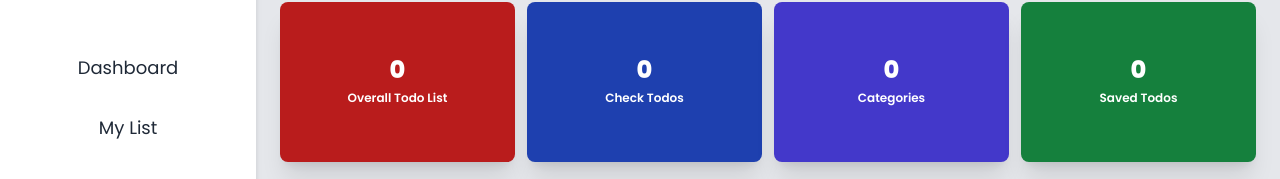
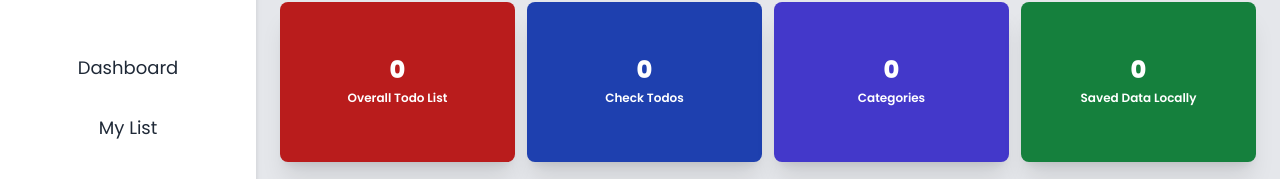
Before and after one commit to ogunwolejo/todo-list, a React (Create React App) app: page / in a window 1280 px wide. Shown: the part 102-281 px from the top of the page. Built offline with nearby package versions, Linux system fonts and the light colour scheme.

Commit message:
update the saved data text and also the category cardcomponent

```diff
--- a/src/common/modal/modal.tsx
+++ b/src/common/modal/modal.tsx
@@ -46,10 +46,6 @@ export const Modal:FC<{open:boolean; close:any; d:ICardData}> = ({open, close, d
                           </p>
                         }
 
-                        <p className="text-sm text-gray-500">
-                          {d.data || 0}
-                        </p>
-
 
                       </div>
                     </div>
--- a/src/component/categor.card.tsx
+++ b/src/component/categor.card.tsx
@@ -5,14 +5,13 @@ import { ICardData } from "../interface/i.cardcategory";
 
 
 
-const CategoryCard:FC<{title:string; data:number; createdAt:Moment; icon:ReactNode; description?:string }> = ({title, data, createdAt, icon, description}) => {
+const CategoryCard:FC<{title:string;  createdAt:Moment; icon:ReactNode; description?:string }> = ({title,  createdAt, icon, description}) => {
     const [openModal, setIsOpenModal] = useState<boolean>(false)
     const openModalHandler = () => {
         setIsOpenModal(true)
     }
     const cardData:ICardData = {
         title: title,
-        data: data,
         createdAt,
         description:!description ? "" : description
     }
@@ -20,7 +19,6 @@ const CategoryCard:FC<{title:string; data:number; createdAt:Moment; icon:ReactNo
         <Fragment>
             <div className={`h-20 md:h-28 md:w-48 w-full border-box drop-shadow-xl border border-transparent bg-white rounded-lg flex flex-row items-center justify-center hover:cursor-pointer`} onClick={openModalHandler}>
                 <div className="flex flex-col items-center p-2">
-                    <div className={`text-lg md:text-2xl font-extrabold self-center text-black`}>{data}</div>
                     <label className={`text-xs md:text-sm my-1 font-semibold font-poppins mx-3 w-full text-center text-[#898989]`}>{title}</label>
                 </div>
             </div>
--- a/src/interface/i.cardcategory.ts
+++ b/src/interface/i.cardcategory.ts
@@ -2,7 +2,6 @@ import { Moment } from "moment";
 
 export interface ICardData {
     title:string;
-    data:number;
     createdAt:Moment;
     description:string;
 }
--- a/src/pages/categories.tsx
+++ b/src/pages/categories.tsx
@@ -97,7 +97,7 @@ const Categories:FC = () => {
                                     <CategoryCard
                                         key={idx}
                                         title={e.title}
-                                        data={7}
+                                        //data={7}
                                         createdAt={e.createdAt}
                                         icon={defaultIcon}
                                     />
--- a/src/pages/dashboard.tsx
+++ b/src/pages/dashboard.tsx
@@ -80,7 +80,7 @@ const Dashboard:FC = () => {
                         <Card1 title="Categories" data={category.length || 0} bgColor="bg-indigo-700" />
                     </div>
                     <div className="">
-                        <Card1 title="Saved Todos" data={savedData} bgColor="bg-green-700" />
+                        <Card1 title="Saved Data Locally" data={savedData} bgColor="bg-green-700" />
                     </div>
                 </div>
 
--- a/src/pages/todo.list.tsx
+++ b/src/pages/todo.list.tsx
@@ -81,7 +81,7 @@ const TodoList:FC = () => {
                         <Card1 title="Current Todos" data={copyTodos.length || 0} bgColor="bg-white" color="text-[#898989]"/>
                     </div>
                     <div className="">
-                        <Card1 title="Todos Saved Locally" data={savedData} bgColor="bg-white" color="text-[#898989]"/>
+                        <Card1 title="Saved Data Locally" data={savedData} bgColor="bg-white" color="text-[#898989]"/>
                     </div>
                 </div>
 
```
Also changed, not shown: 1 other file (tests, documents, lock files or other folders).
